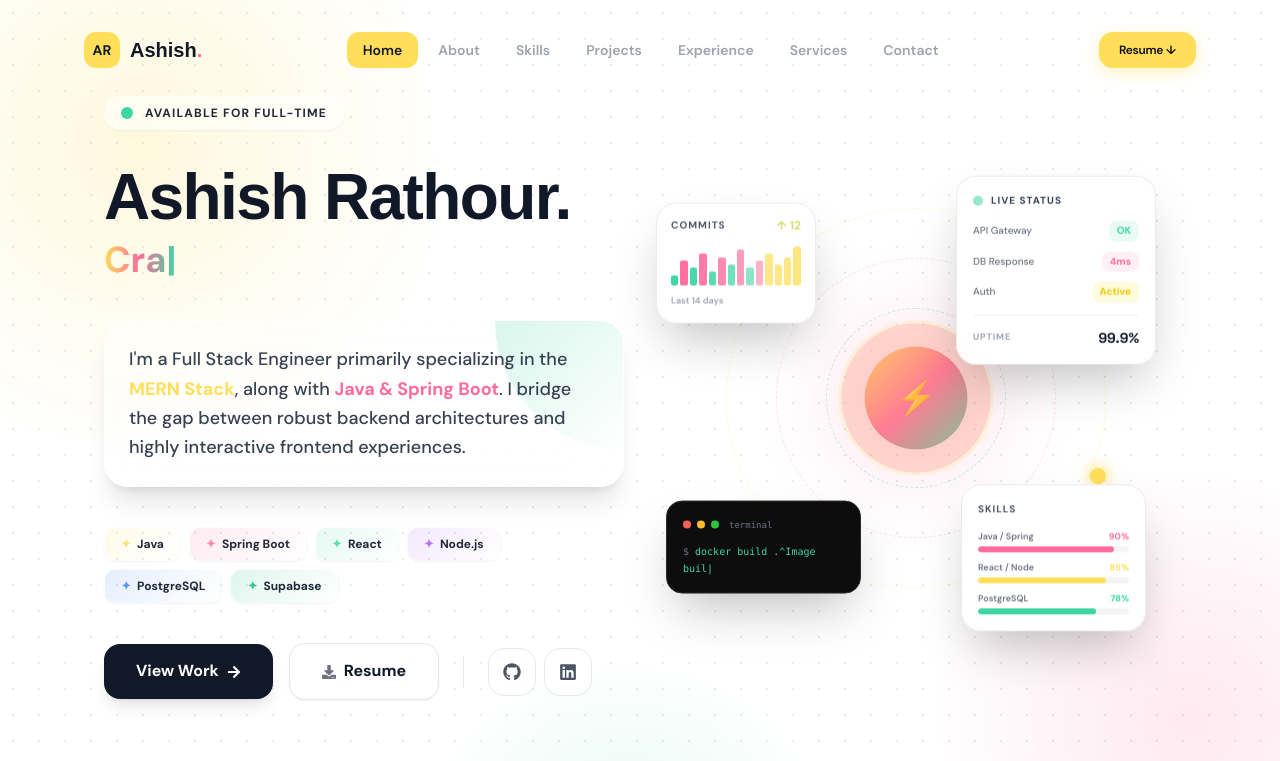
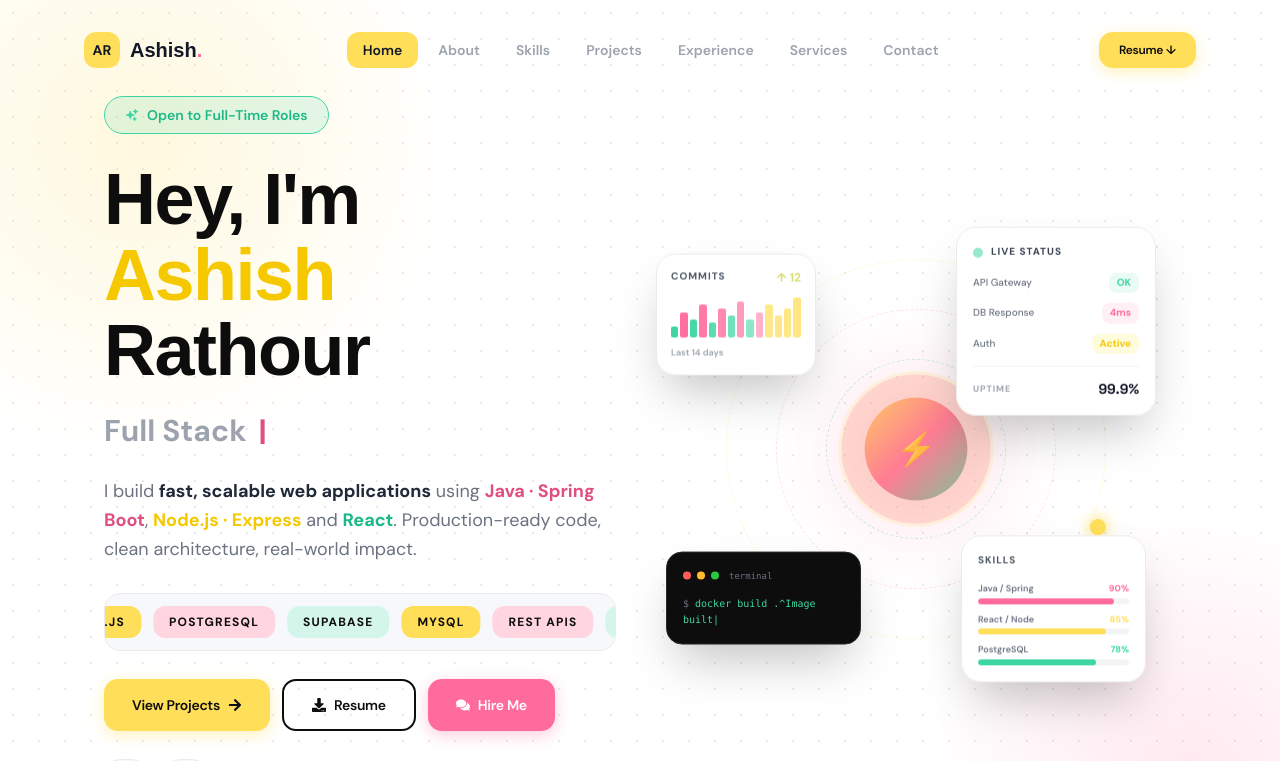
Before and after one commit to ashuuu08/Portfolio1, a React (Vite) app: page / in a window 1280 px wide. Shown: the top 761 px of the page. Built offline with nearby package versions, Linux system fonts and the light colour scheme.

Commit message:
feat: add Home and Contact page components with animations and form integration

```diff
--- a/src/components/Contact.jsx
+++ b/src/components/Contact.jsx
@@ -120,8 +120,8 @@ function ContactSection() {
             <h3 className="font-bold text-gray-900 text-lg mb-6" style={{fontFamily:"Syne,sans-serif"}}>Send a Message</h3>
             <form onSubmit={handleSubmit(onSubmit)} className="space-y-5">
               {[
-                { name:"name",  label:"Your Name",     type:"text",  placeholder:"Ashish Rathour" },
-                { name:"email", label:"Email Address",  type:"email", placeholder:"ashish@example.com" },
+                { name:"name",  label:"Your Name",     type:"text",  placeholder:"John Doe" },
+                { name:"email", label:"Email Address",  type:"email", placeholder:"john@example.com" },
               ].map(f=>(
                 <div key={f.name}>
                   <label className="block text-xs font-bold text-gray-400 uppercase tracking-wider mb-2">{f.label}</label>
--- a/src/components/Home.jsx
+++ b/src/components/Home.jsx
@@ -7,22 +7,8 @@ import resume from "../assets/ashish_resum.pdf";
 
 /* ── helpers ───────────────────────────── */
 const stagger = {
-  container: { hidden: { opacity: 0 }, show: { opacity: 1, transition: { staggerChildren: 0.15, delayChildren: 0.1 } } },
-  item: {
-    hidden: { opacity: 0, x: -60, scale: 0.95, filter: "blur(10px)" },
-    show: {
-      opacity: 1,
-      x: 0,
-      scale: 1,
-      filter: "blur(0px)",
-      transition: {
-        type: "spring",
-        stiffness: 120,
-        damping: 14,
-        mass: 1
-      }
-    }
-  },
+  container: { hidden: {}, show: { transition: { staggerChildren: .12 } } },
+  item: { hidden: { opacity: 0, y: 30 }, show: { opacity: 1, y: 0, transition: { duration: .65, ease: [.16, 1, .3, 1] } } },
 };
 
 
@@ -43,86 +29,85 @@ export default function Home() {
         <div className="flex flex-col-reverse lg:flex-row items-center justify-between gap-12 lg:gap-8 pt-10 lg:pt-0">
 
           {/* ── LEFT ── */}
-          <motion.div variants={stagger.container} initial="hidden" animate="show" className="relative z-20 flex-1 w-full max-w-2xl flex flex-col justify-center">
+          <motion.div variants={stagger.container} initial="hidden" animate="show" className="space-y-7 relative z-20 flex-1 w-full max-w-2xl">
 
-            {/* Glowing Availability Badge */}
-            <motion.div variants={stagger.item} className="mb-8">
-              <div className="inline-flex items-center gap-3 px-4 py-2 rounded-2xl bg-white/50 backdrop-blur-md border border-white/20 shadow-sm">
-                <span className="relative flex h-3 w-3">
-                  <span className="animate-ping absolute inline-flex h-full w-full rounded-full bg-[#3DD6A3] opacity-75"></span>
-                  <span className="relative inline-flex rounded-full h-3 w-3 bg-[#3DD6A3]"></span>
-                </span>
-                <span className="text-xs font-bold tracking-widest uppercase text-gray-800">Available for Full-Time</span>
-              </div>
+            {/* status badge */}
+            <motion.div variants={stagger.item}>
+              <span className="inline-flex items-center gap-2 px-5 py-2 rounded-full text-sm font-semibold"
+                style={{ background: "rgba(61,214,163,.14)", border: "1.5px solid #3DD6A3", color: "#1CB887" }}>
+                <HiSparkles className="text-[#3DD6A3]" /> Open to Full-Time Roles
+              </span>
             </motion.div>
 
-            {/* Hero Text */}
-            <motion.div variants={stagger.item} className="mb-6">
-              <h1 className="text-[4rem] leading-[1.1] font-black tracking-tight text-gray-900 mb-2" style={{ fontFamily: "Syne, sans-serif" }}>
-                Ashish Rathour.
+            {/* name */}
+            <motion.div variants={stagger.item} className="space-y-2">
+              <h1 className="h-xl text-[#0D0D0D]">
+                Hey, I'm<br />
+                <span className="relative inline-block">
+                  <span style={{ color: "var(--yh)" }}>Ashish</span>
+                </span>{" "}
+                <span className="cursor">Rathour</span>
               </h1>
-              <div className="text-3xl md:text-4xl font-extrabold text-transparent bg-clip-text bg-gradient-to-r from-[#FFDE59] via-[#FF6B9D] to-[#3DD6A3] inline-block mb-4">
+              <div className="text-2xl md:text-3xl font-bold text-gray-400 flex flex-wrap items-center gap-3">
+                <span>Full Stack</span>
                 <ReactTyped
-                  strings={["Building scalable systems.", "Crafting premium interfaces.", "Solving complex problems."]}
-                  typeSpeed={50} backSpeed={30} loop
+                  strings={["Developer ⚡", "Engineer 🛠️", "Architect 🏗️", "Problem Solver 🔥"]}
+                  typeSpeed={60} backSpeed={35} loop
+                  style={{ color: "var(--ph)" }}
                 />
               </div>
             </motion.div>
 
-            {/* Glassmorphic Intro Card */}
-            <motion.div variants={stagger.item} className="mb-10 p-6 rounded-3xl bg-white/40 backdrop-blur-xl border border-white/60 shadow-xl relative overflow-hidden group">
-              <div className="absolute top-0 right-0 w-32 h-32 bg-gradient-to-br from-[#3DD6A3]/20 to-transparent rounded-bl-full pointer-events-none" />
-              <p className="text-gray-700 text-lg leading-relaxed relative z-10 font-medium">
-                I'm a Full Stack Engineer primarily specializing in the <span className="font-bold text-[#FFDE59]">MERN Stack</span>, along with <span className="font-bold text-[#FF6B9D]">Java & Spring Boot</span>. I bridge the gap between robust backend architectures and highly interactive frontend experiences.
-              </p>
-            </motion.div>
+            {/* tagline */}
+            <motion.p variants={stagger.item} className="text-gray-500 text-lg max-w-xl leading-relaxed">
+              I build <span className="font-bold text-gray-800">fast, scalable web applications</span> using{" "}
+              <span style={{ color: "var(--ph)" }} className="font-bold">Java · Spring Boot</span>,{" "}
+              <span style={{ color: "var(--yh)" }} className="font-bold">Node.js · Express</span> and{" "}
+              <span style={{ color: "var(--mh)" }} className="font-bold">React</span>.
+              Production-ready code, clean architecture, real-world impact.
+            </motion.p>
 
-            {/* Interactive Skill Grid */}
-            <motion.div variants={stagger.item} className="mb-10">
-              <div className="flex flex-wrap gap-2">
-                {[
-                  { name: "Java", color: "#FFDE59" },
-                  { name: "Spring Boot", color: "#FF6B9D" },
-                  { name: "React", color: "#3DD6A3" },
-                  { name: "Node.js", color: "#A855F7" },
-                  { name: "PostgreSQL", color: "#3B82F6" },
-                  { name: "Supabase", color: "#10B981" }
-                ].map((skill, i) => (
-                  <div key={i} className="px-4 py-2 rounded-xl text-xs font-bold text-gray-800 shadow-sm hover:scale-105 hover:shadow-md transition-all cursor-default border border-white/50 backdrop-blur-sm"
-                    style={{ background: `linear-gradient(135deg, ${skill.color}22, transparent)` }}>
-                    <span style={{ color: skill.color }} className="mr-1.5 opacity-80">✦</span>{skill.name}
-                  </div>
+            {/* skill marquee */}
+            <motion.div variants={stagger.item} className="overflow-hidden rounded-2xl border py-3 max-w-lg" style={{ borderColor: "var(--bdr)", background: "var(--bg2)" }}>
+              <div className="flex marquee-track gap-3 w-max">
+                {["Java", "Spring Boot", "React", "Node.js", "PostgreSQL", "Supabase", "MySQL", "REST APIs", "Hibernate", "Git", "Docker"].concat(
+                  ["Java", "Spring Boot", "React", "Node.js", "PostgreSQL", "Supabase", "MySQL", "REST APIs", "Hibernate", "Git", "Docker"]
+                ).map((t, i) => (
+                  <span key={i} className="whitespace-nowrap text-xs font-bold uppercase tracking-widest px-4 py-2 rounded-xl"
+                    style={{ background: `${i % 3 === 0 ? "#FFDE59" : i % 3 === 1 ? "#FFD6E0" : "#D4F5E9"}`, color: "var(--ink)" }}>
+                    {t}
+                  </span>
                 ))}
               </div>
             </motion.div>
 
-            {/* Modern CTAs & Socials */}
-            <motion.div variants={stagger.item} className="flex flex-wrap items-center gap-4">
-              <button onClick={() => document.getElementById("projects")?.scrollIntoView({ behavior: "smooth" })}
-                className="px-8 py-3.5 rounded-2xl bg-gray-900 text-white font-bold hover:bg-gray-800 transition-colors shadow-lg hover:shadow-xl hover:-translate-y-0.5 flex items-center gap-2">
-                View Work <FaArrowRight className="text-sm" />
+            {/* CTAs */}
+            <motion.div variants={stagger.item} className="flex flex-wrap gap-3">
+              <button onClick={() => document.getElementById("projects")?.scrollIntoView({ behavior: "smooth" })} className="btn btn-y group">
+                View Projects <FaArrowRight className="group-hover:translate-x-1 transition-transform" />
               </button>
-
-              <a href={resume} download="Ashish_Rathour_Resume.pdf"
-                className="px-8 py-3.5 rounded-2xl bg-white text-gray-900 font-bold border border-gray-200 hover:border-gray-300 hover:bg-gray-50 transition-all shadow-sm hover:shadow-md flex items-center gap-2">
-                <FaDownload className="text-sm text-gray-500" /> Resume
+              <a href={resume} download="Ashish_Rathour_Resume.pdf" className="btn btn-ghost">
+                <FaDownload /> Resume
               </a>
-
-              <div className="w-px h-8 bg-gray-200 mx-2 hidden sm:block" />
-
-              <div className="flex gap-2">
-                {[
-                  { icon: <FaGithub size={18} />, href: "https://github.com/ashuuu08" },
-                  { icon: <FaLinkedin size={18} />, href: "https://linkedin.com/in/itzashu08" },
-                ].map((s, i) => (
-                  <a key={i} href={s.href} target="_blank" rel="noopener noreferrer"
-                    className="w-12 h-12 rounded-2xl bg-white border border-gray-200 flex items-center justify-center text-gray-600 hover:text-gray-900 hover:border-gray-300 hover:shadow-md transition-all">
-                    {s.icon}
-                  </a>
-                ))}
-              </div>
+              <button onClick={() => document.getElementById("contact")?.scrollIntoView({ behavior: "smooth" })} className="btn btn-p">
+                <FaComments /> Hire Me
+              </button>
             </motion.div>
 
+            {/* socials */}
+            <motion.div variants={stagger.item} className="flex items-center gap-4 hidden sm:flex">
+              {[
+                { icon: <FaGithub size={18} />, href: "https://github.com/ashuuu08", label: "GitHub" },
+                { icon: <FaLinkedin size={18} />, href: "https://linkedin.com/in/itzashu08", label: "LinkedIn" },
+              ].map((s, i) => (
+                <a key={i} href={s.href} target="_blank" rel="noopener noreferrer" title={s.label}
+                  className="w-11 h-11 rounded-2xl flex items-center justify-center border font-medium text-gray-500 hover:text-gray-900 hover:-translate-y-1 transition-all glow-y"
+                  style={{ borderColor: "var(--bdr)", background: "var(--bg2)" }}>
+                  {s.icon}
+                </a>
+              ))}
+              <span className="text-xs text-gray-400 ml-2">/ Find me online</span>
+            </motion.div>
           </motion.div>
 
           {/* ── RIGHT — Premium Animated Tech Cluster ── */}
```
